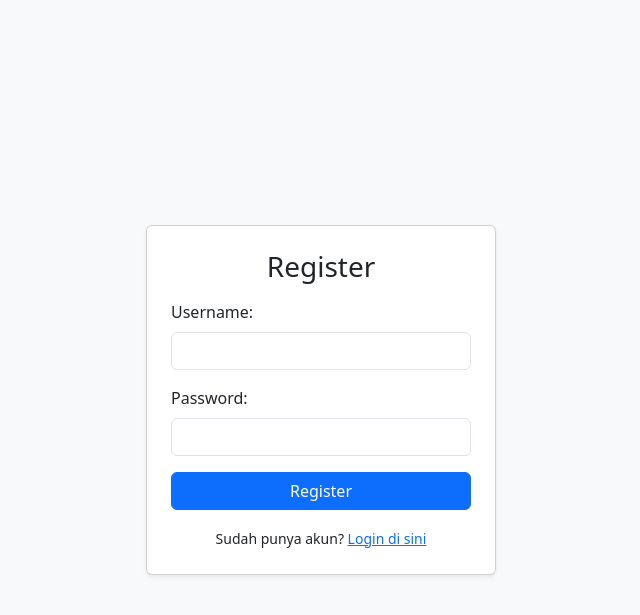
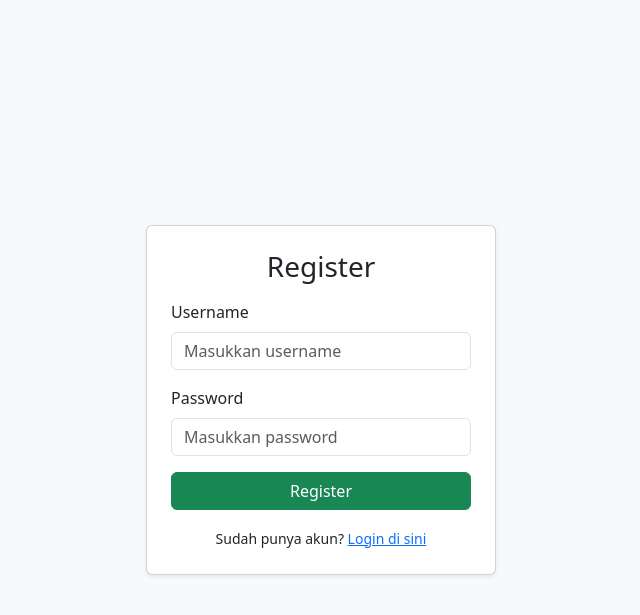
Before and after one commit to IsnaZ23/Latihan_Responsi_web, a PHP site: page /register.php in a window 1280 px wide. Shown: the top 615 px of the page, without its empty margins (319-959 px from the left). Run offline with PHP 8.4, Linux system fonts and the light colour scheme.

Commit message:
edut login dan register

```diff
--- a/register.php
+++ b/register.php
@@ -36,46 +36,35 @@
 ?>
 
 <!DOCTYPE html>
-<html lang="id">
+<html lang="id" data-bs-theme="light">
 <head>
     <meta charset="UTF-8">
+    <meta name="viewport" content="width=device-width, initial-scale=1.0">
     <title>Register - Toko Kue</title>
     <link href="https://cdn.jsdelivr.net/npm/bootstrap@5.3.3/dist/css/bootstrap.min.css" rel="stylesheet">
 </head>
-
 <body class="bg-light d-flex align-items-center justify-content-center min-vh-100">
     <div class="card p-4 shadow-sm" style="width: 350px;">
         <h3 class="text-center mb-3">Register</h3>
 
-
         <?php if (!empty($pesan)): ?>
-            <div class="alert alert-danger py-2" role="alert">
-                <?= $pesan; ?>
-            </div>
+            <div class="alert alert-danger py-2"><?= $pesan; ?></div>
         <?php endif; ?>
 
         <form action="register.php" method="POST">
             <div class="mb-3">
-                <label for="username" class="form-label">Username:</label>
-                <input type="text" name="username" id="username" class="form-control" required autocomplete="off">
+                <label class="form-label">Username</label>
+                <input type="text" name="username" class="form-control" placeholder="Masukkan username" required autocomplete="off">
             </div>
-
             <div class="mb-3">
-                <label for="password" class="form-label">Password:</label>
-                <input type="password" name="password" id="password" class="form-control" required>
+                <label class="form-label">Password</label>
+                <input type="password" name="password" class="form-control" placeholder="Masukkan password" required>
             </div>
-
-
-            <button type="submit" class="btn btn-primary w-100 mb-3">Register</button>
+            <button type="submit" name="register" class="btn btn-success w-100 mb-3">Register</button>
+            <div class="text-center">
+                <small>Sudah punya akun? <a href="login.php">Login di sini</a></small>
+            </div>
         </form>
-
-        <div class="text-center">
-            <small>Sudah punya akun? <a href="login.php">Login di sini</a></small>
-        </div>
-
     </div>
-
-</body>
-
 </body>
 </html>
```
Also changed, not shown: login.php (+28 -25 lines).
